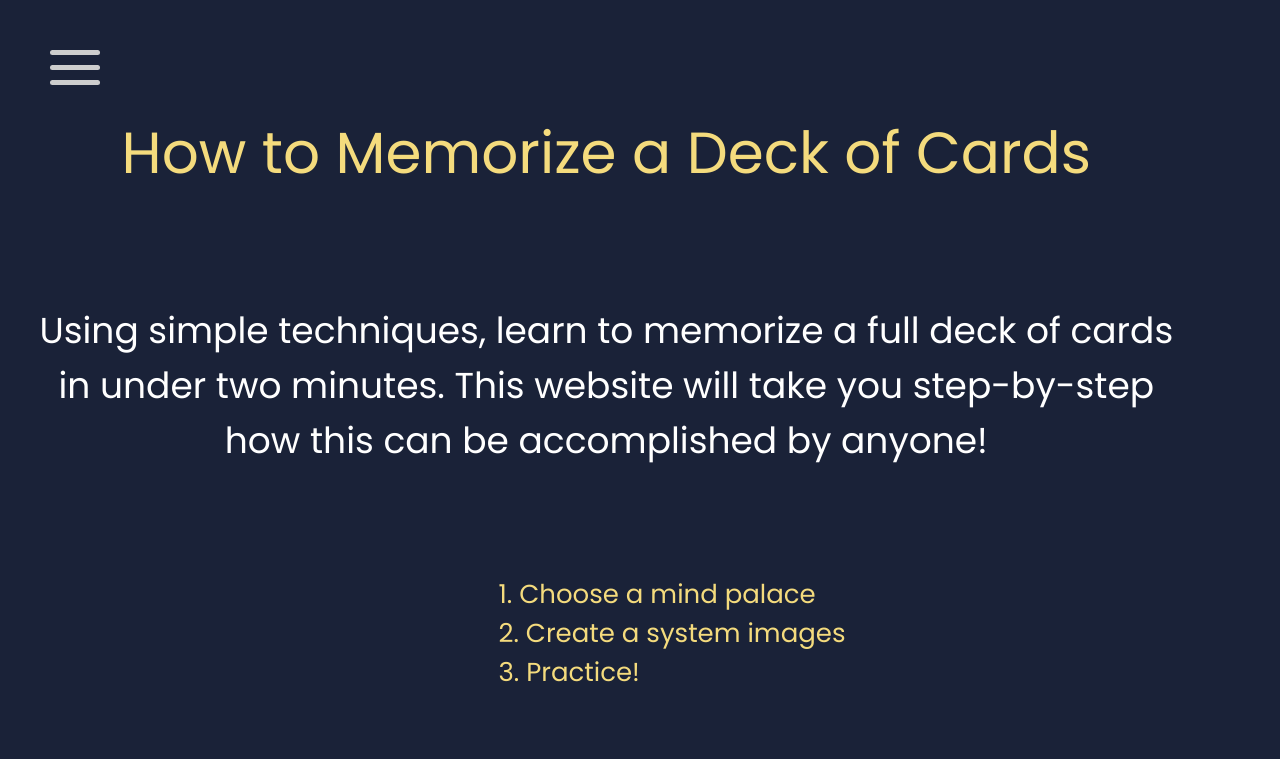
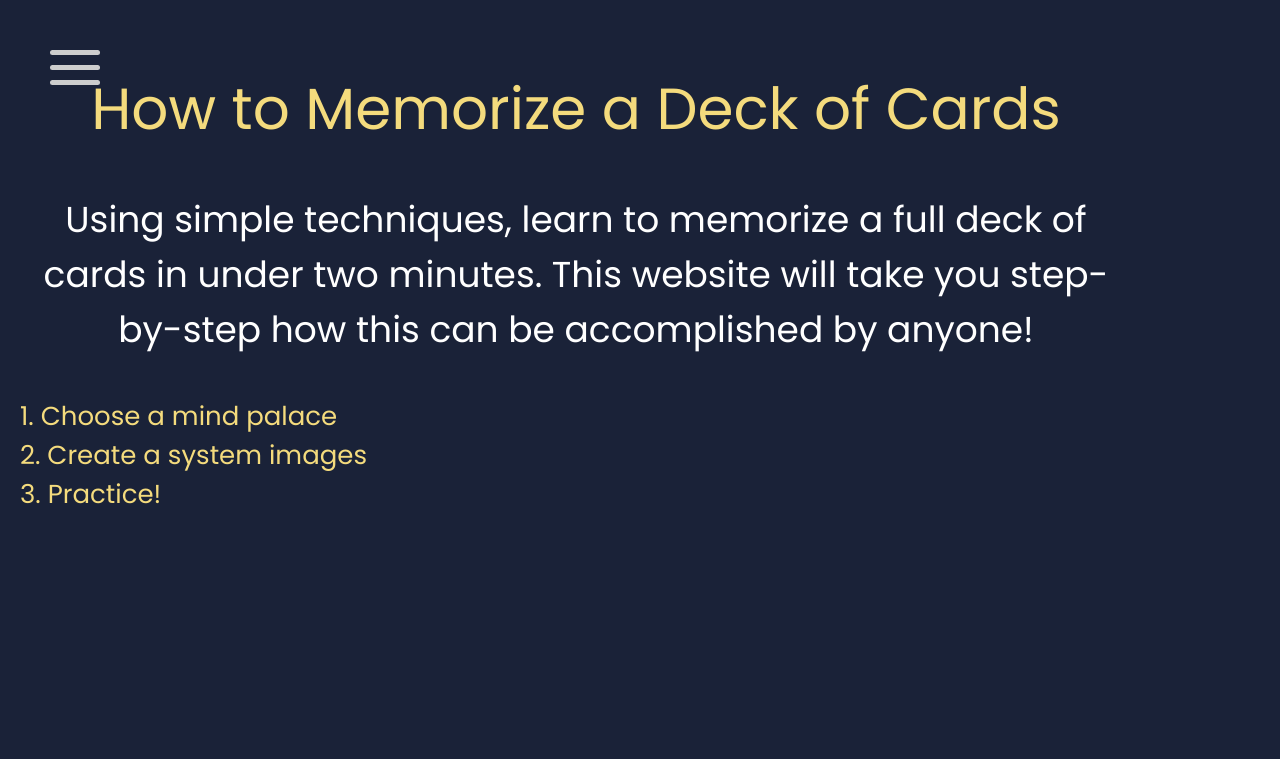
Before and after one commit to StevenAdema/memorize_a_deck_of_cards, a Flask app: template templates/index.html in a window 1280 px wide. Shown: the top 759 px of the page. Run offline with Flask 2, Linux system fonts and the light colour scheme; the template is opened without the code that fills it, so the values that code supplies are empty; some libraries are stand-ins or nearby versions.

Commit message:
cleaning css sheets

```diff
--- a/static/css/style.css
+++ b/static/css/style.css
@@ -9,7 +9,7 @@
 }
 
 body{
-  height: 95vh;
+  height: 90vh;
   z-index: 0;
   align-items: center;
   justify-content: center;
@@ -80,7 +80,7 @@ img{
   position: relative;
   align-items: center;
   align-content: center;
-  height: 95%;
+  height: 90vh;
   bottom: 50px;
   /* background: black; */
 }
@@ -131,30 +131,18 @@ img{
   opacity: 0.7;
   color: #FF6A3D;
   transition: all 0.3s ease;
-  top: 50%;
+  top: 40%;
   --swiper-navigation-size: 60px;
-  padding: 30px;
+  padding-left: 30px;
+  padding-right: 30px;
+  padding-top: 200px;
+  padding-bottom: 200px;
+  /* background-color: red; */
 }
 
 .swiper-button-next:hover, .swiper-button-prev:hover{
   opacity: 1;
   color: #FF6A3D;
-}
-
-.grid-container {
-  position: absolute;
-  top: 5%;
-  height: 90%;
-  width: 105%;
-  align-items: center;
-  background-color: #1A2238;
-  display: grid;
-  grid-template-areas:
-    'left middle middle middle middle right'
-    'left middle middle middle right'
-    'bottom bottom bottom bottom bottom';
-  gap: 0px;
-  padding: 15px;
 }
 
 /* #region */  /******** MENU *******/
```
